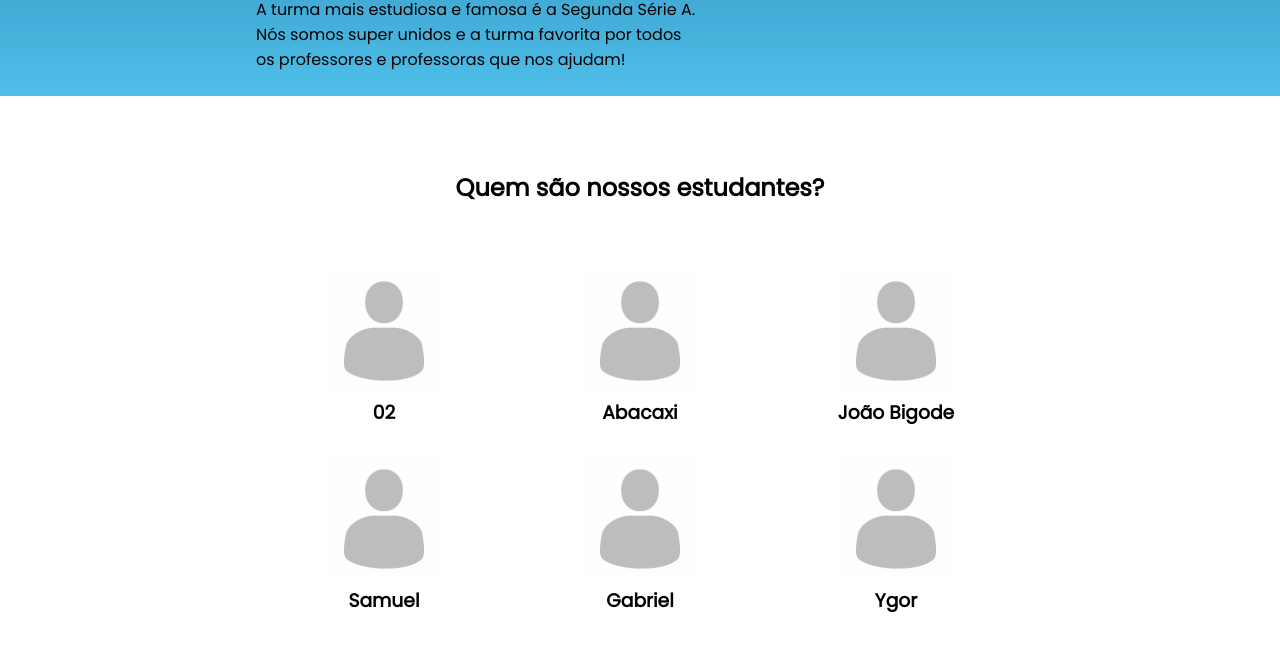
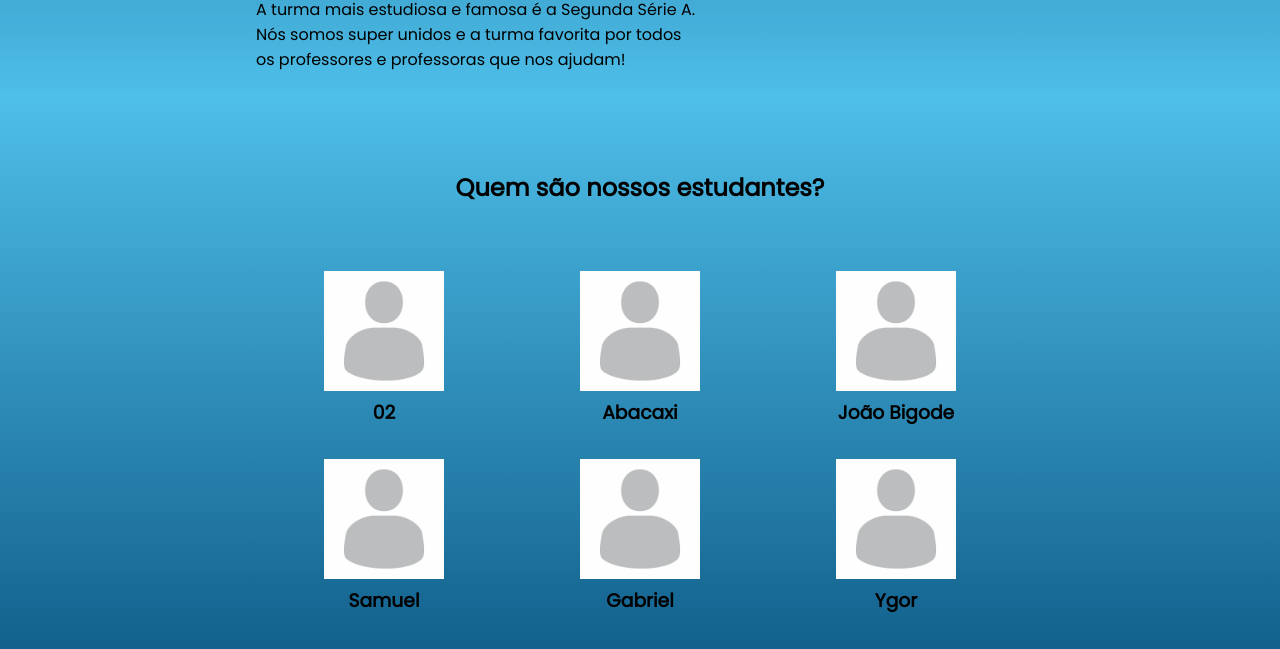
Before and after one commit to GLTeckno/Site-Criativo, a plain HTML site: page index.html in a window 1280 px wide. Shown: the part 437-1086 px from the top of the page. Drawn offline with Linux system fonts and the light colour scheme.

Commit message:
Add files via upload

```diff
--- a/style.css
+++ b/style.css
@@ -46,6 +46,7 @@ body {
 }
 
 .estudante{
+    background-image: linear-gradient(#4EBFE9,#12608C);
     padding: 24px 0;
 }
 .estudante-imagem{
```
